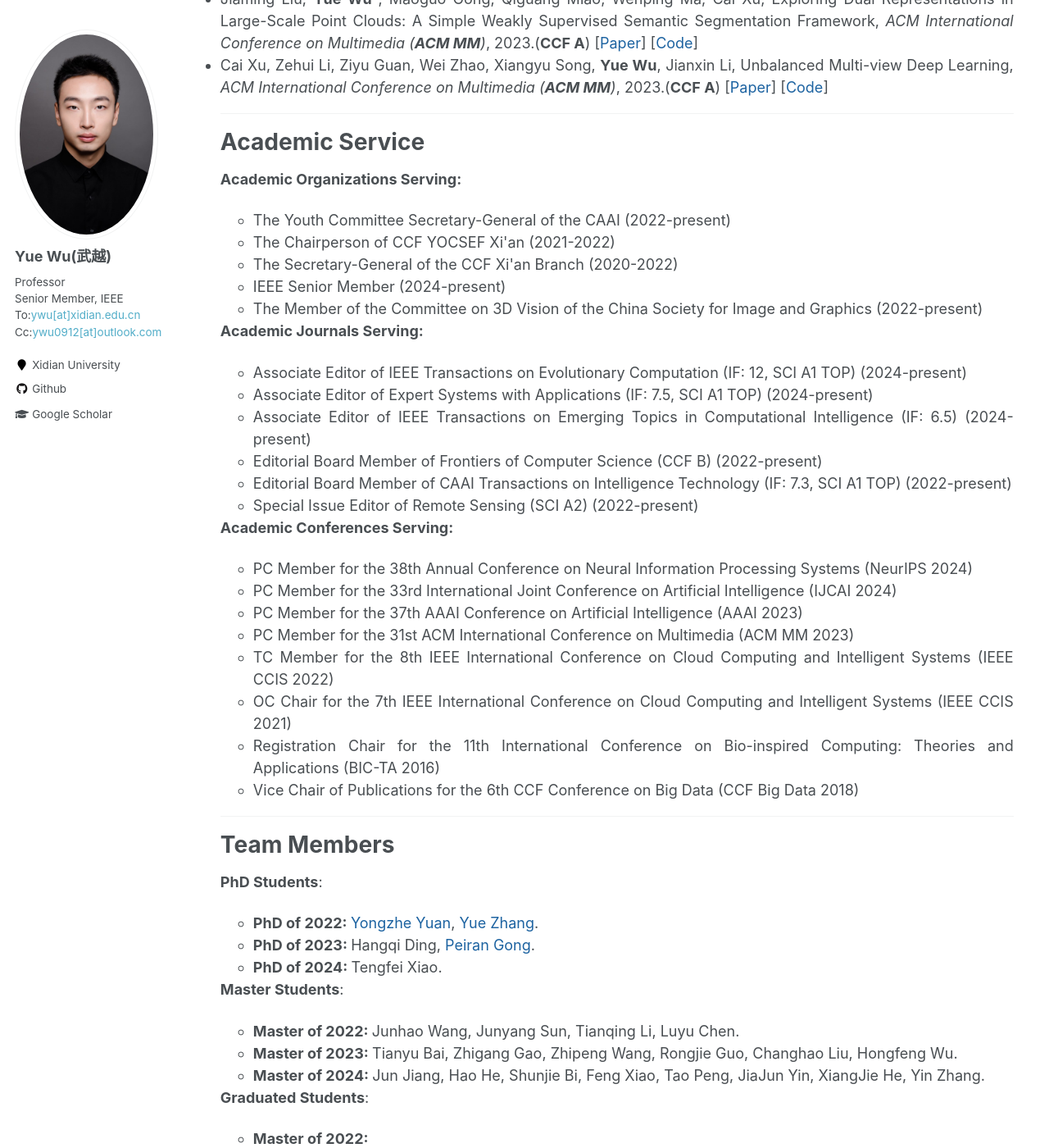
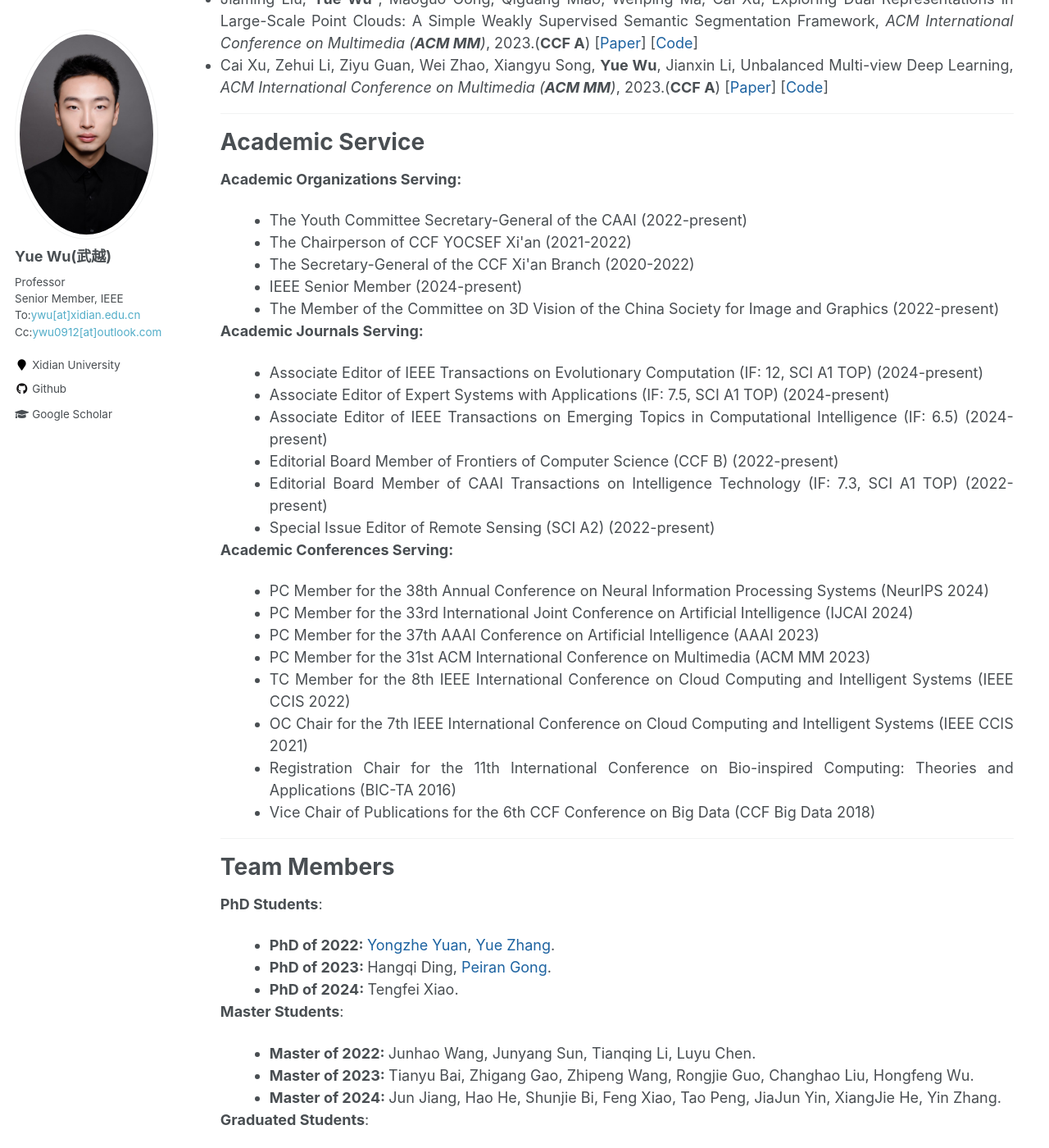
Before and after one commit to ywuchina/ywuchina.github.io, a Jekyll site: the page built from _pages/home.md, in a window 1280 px wide and 1400 px high, scrolled down 4071 px. Shown: the whole window at 82% size. Built offline with Jekyll 4.4.1, drawn with Linux system fonts in a browser that asks for light colours.

Commit message:
Update service.html

```diff
--- a/_includes/service.html
+++ b/_includes/service.html
@@ -1,11 +1,15 @@
 <style>
-#service ul {
+/* 强制 service 模块里的所有 ul 都用实心圆点，并匹配 publications 样式 */
+#service ~ ul,
+#service ~ p + ul {
   list-style-type: disc !important;
-  margin-left: 20px;
+  margin-left: 20px !important;
 }
+
+a { text-decoration: none; }
 </style>
 
-<style>a{text-decoration: none;}</style>
+
 <h1 id="service">Academic Service</h1>
 
 <p><b>Academic Organizations Serving:</b></p>
```
